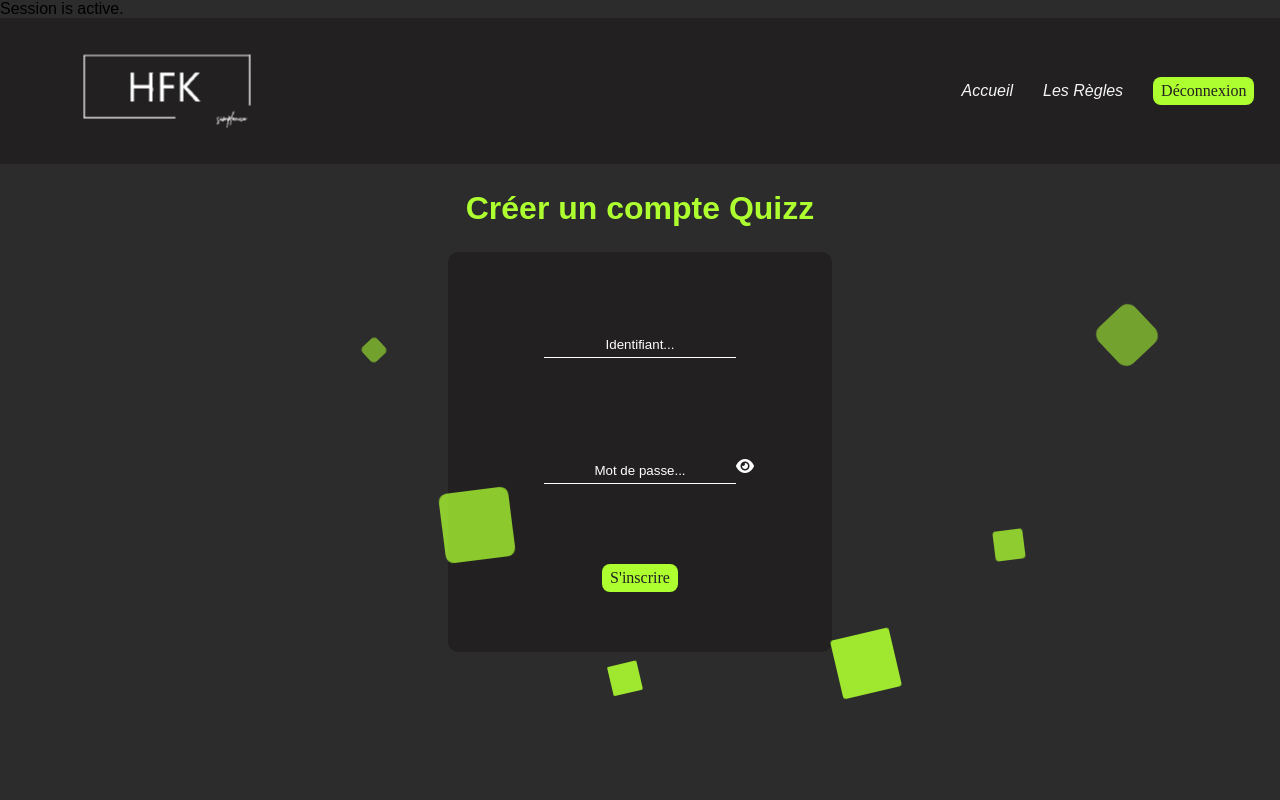
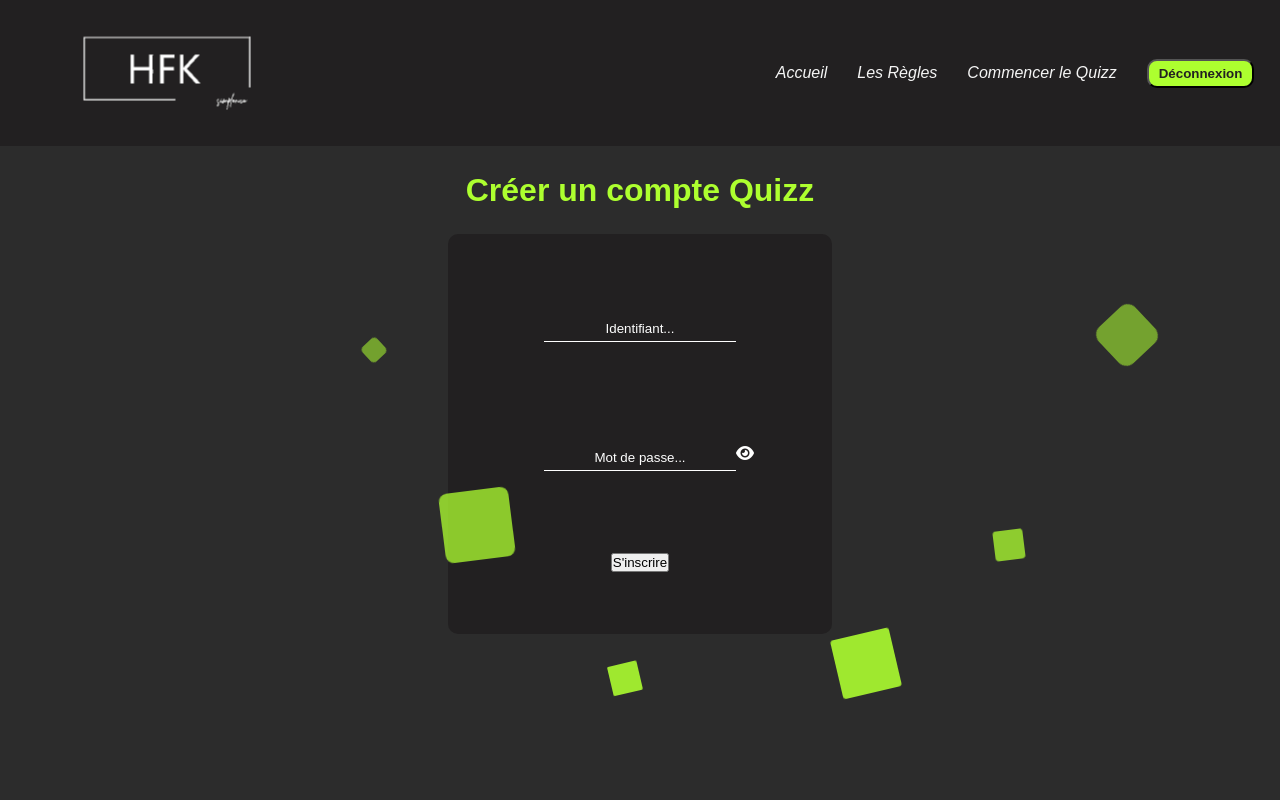
Before and after one commit to hichamzh/Quizz, a PHP site: page /index.php?controller=inscription in a window 1280 px wide. Run offline with PHP 8.4, Linux system fonts and the light colour scheme; the visitor is signed in with stand-in values (Sample User, id 1).

Commit message:
update17h00

```diff
--- a/app/Composants/nav-bar.css
+++ b/app/Composants/nav-bar.css
@@ -41,12 +41,12 @@ a{
     border-radius: 10px;
     cursor: pointer;
     font-weight: bold;
-    transition: all ease 0.5s;
+    transition: all ease 0.25s;
 }
 
 
 .butt:hover{
-    transform: scale(1.3);
+    transform: scale(1.1);
 
 }
 /* **************************** */
--- a/app/Composants/nav-bar.php
+++ b/app/Composants/nav-bar.php
@@ -1,26 +1,31 @@
 <?php
-if (session_status() === PHP_SESSION_ACTIVE) {
-    // Session is active
-    echo "Session is active.";
-} else {
-    // Session is not active
-    echo "Session is not active.";
-}
+// if (session_status() === PHP_SESSION_ACTIVE) {
+//     // Session is active
+//     echo "Session is active.";
+// } else {
+//     // Session is not active
+//     echo "Session is not active.";
+// }
 
 ?>
 
 <nav class="nav-bar">
     <img src="./public/Assets/logo_hfk.png" alt="">
     <ul class="nav-right">
-        <li> <a href="?controller=home&action=home">Accueil</a></li>
         <?php if (isset($_SESSION['login'])) : ?>
-            <li>
-                <a href='#regles'>Les Règles</a>
+            <li class="ligne"> <a href="?controller=home&action=acceuil">Accueil</a></li>
+            <li class="ligne">
+                <a href='?controller=home&action=acceuil#regles'>Les Règles</a>
+            </li>
+            <li class="ligne">
+            <a href="?controller=qcm&action=theme"  >Commencer le Quizz </a>
             </li>
             <form method="post" action="?controller=inscription&action=log_out">
-            <button type="submit" class="butt">Déconnexion</button>
+                <button type="submit" class="butt">Déconnexion</button>
             </form>
-        <?php endif; ?>
+            <?php else :?>
+            <li class="ligne"> <a href="?controller=home&action=home">Accueil</a></li>
+            <?php endif; ?>
 
         <?php if (!isset($_SESSION['login'])) : ?>
             <li class='butt' ><a href='?controller=inscription&action=inscription'>S'inscrire</a></li>
--- a/app/Controllers/Controller_inscription.php
+++ b/app/Controllers/Controller_inscription.php
@@ -53,11 +53,11 @@ class Controller_inscription extends Controller
 
 
         public function action_log_out(){
+
             unset($_SESSION['login']); // Destruction de la variable $_SESSION['login']
             session_destroy(); // Destruction complète de la session
             header("location: index.php?controller=inscription&action=connexion");
             exit;
-            var_dump($_SESSION['login']);
         }
 
 
--- a/app/Models/Model.php
+++ b/app/Models/Model.php
@@ -76,6 +76,7 @@ class Model {
     }
 // pareil mais pour les reponses
     public function get_reponse($id_theme) {
+
         $requete = $this->bdd->prepare("SELECT r.reponse, r.id_question FROM reponses r INNER JOIN questions q ON r.id_question = q.id_question WHERE q.id_theme = :id_theme");
         $requete->bindParam(":id_theme", $id_theme);
         $requete->execute();
--- a/app/Views/View_acceuil.php
+++ b/app/Views/View_acceuil.php
@@ -13,7 +13,6 @@
             <h1>Salut <?php echo $_SESSION['login'];  ?></h1>
         </header>
         <?php endif ?>
-        <a href="?controller=qcm&action=theme" style='color: greenyellow;'>Voir les themes</a>
     <section id="regles">
             <header class="regles">
                 <h3>Les Règles du Quizz</h3>
@@ -24,6 +23,7 @@
                 <p>Préparez-vous à ressentir l'excitation des grandes compétitions et à vivre une expérience de quiz unique en son genre. Alors, préparez vos crampons virtuels, enfilez votre maillot et embarquez pour une aventure footballistique captivante !</p>
                 <p>Bonne chance et que le meilleur joueur gagne !</p>
             </main>
+            <a href="?controller=qcm&action=theme"  class="butt">Go ! </a>
     </section>
 </body>
 </html>
--- a/app/public/Css/home.css
+++ b/app/public/Css/home.css
@@ -7,15 +7,12 @@
 
 body{
     width: 100%;
+    height: 100vh;
     font-family: Arial, Helvetica, sans-serif;
     background: #2c2c2c;
 }
 
 /************************************************** ACCEUIL WEBSITE AVANT CONNEXION*/
-.container-bienvenue{
-    height: 100vh;
-    width: 100%;
-}
 .bienvenue{
    text-align: center;
    margin: 2% 0 5% 0;
--- a/app/public/Css/inscription.css
+++ b/app/public/Css/inscription.css
@@ -59,19 +59,6 @@ header h1{
     color: white;
 }
 
-.butt_inscription, .butt{
-    all: initial;
-    background: greenyellow;
-    color: #222021;
-    padding: 5px 8px;
-    border-radius: 8px;
-    cursor: pointer;
-    transition: all ease 0.2s;
-}
-
-.butt_inscription:hover, .butt:hover{
-    transform: scale(1.1);
-}
 
  /* FICHIER CSS POUR LA VIEW INSCRIPTION ET CONNEXION  */
 
```
Also changed, not shown: app/public/Css/acceuil.css (+14 -0 lines). Lines whose indentation alone changed are shown as unchanged.
